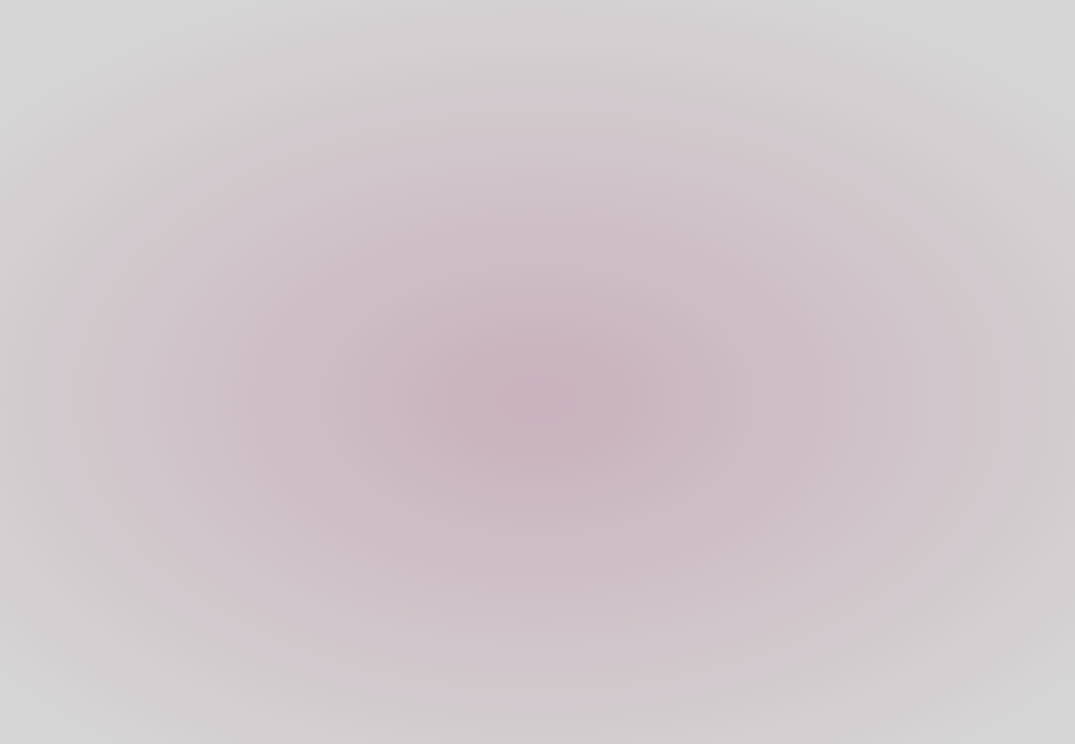
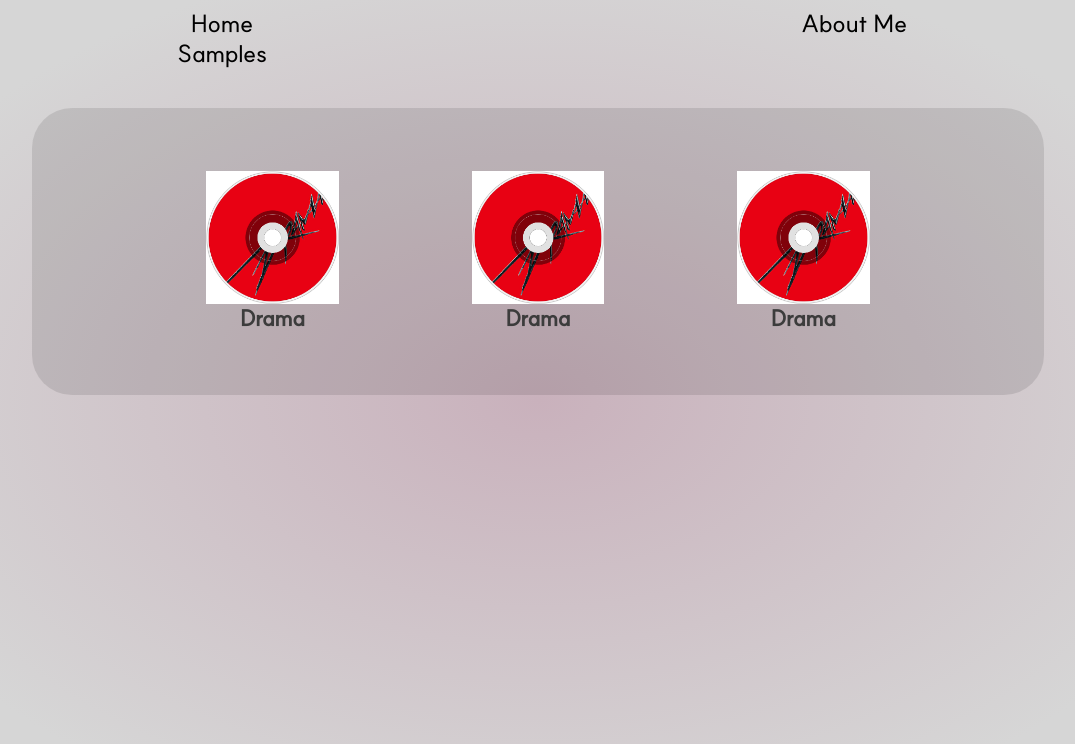
Before and after one commit to jinnooyah/yoonjin-portfolio, a React (Create React App) app: page /home in a window 1280 px wide. Before the commit this address had no page. Shown: the top 744 px of the page, without its empty margins (102-1177 px from the left). Built offline with nearby package versions, Linux system fonts and the light colour scheme.

Commit message:
added home

```diff
--- a/package.json
+++ b/package.json
@@ -1,7 +1,7 @@
 {
   "name": "yoonjin-portfolio",
   "version": "0.1.0",
-  "homepage": "https://jinnooyah.github.io/yoonjin-portfolio/",
+  "homepage": "https://jinnooyah.github.io/yoonjin-portfolio/home",
   "private": true,
   "dependencies": {
     "@testing-library/jest-dom": "^5.17.0",
--- a/src/App.js
+++ b/src/App.js
@@ -3,13 +3,19 @@ import { createRoot } from 'react-dom/client';
 import { BrowserRouter, Route, Routes } from 'react-router-dom';
 import AboutMe from './pages/AboutMe';
 import Samples from './pages/Samples';
+import Home from './pages/Home';
 
 export default function App() {
   return (
+
     <BrowserRouter>
       <Routes>
         <Route
-          path="/"
+          path="/home"
+          element={<Home />}
+        />
+        <Route
+          path="/about-me"
           element={<AboutMe />} // <-- passed as JSX
         />
         <Route
--- a/src/components/Header.js
+++ b/src/components/Header.js
@@ -5,8 +5,12 @@ import "./Header.css";
 export default function Header() {
     const navigate = useNavigate();
 
+    const onHomeClick = useCallback(() => {
+        navigate("/home")
+    }, [navigate]);
+
     const onAboutMeClick = useCallback(() => {
-        navigate("/")
+        navigate("/about-me")
     }, [navigate]);
 
     const onSamplesClick = useCallback(() => {
@@ -15,6 +19,7 @@ export default function Header() {
 
     return (
         <div className="header-container">
+            <div onClick = {onHomeClick}>Home</div>
             <div onClick = {onAboutMeClick}>About Me</div>
             <div onClick = {onSamplesClick}>Samples</div>
         </div>
--- /dev/null
+++ b/src/pages/Home.css
@@ -0,0 +1,14 @@
+.gridContainer {
+    display: grid;
+    margin: auto;
+    margin-top: 2.5rem;
+
+    grid-template-columns: repeat(3, 30%);
+    width: 70%;
+    padding: 5%;
+    align-items: center;
+    justify-content: center;
+
+    background-color: rgba(0, 0, 0, 0.1);
+    border-radius: 2.5rem;
+}
--- /dev/null
+++ b/src/pages/Home.js
@@ -0,0 +1,49 @@
+// import functionalities
+import React from "react";
+import { useState } from "react";
+import Header from "../components/Header";
+import MixItem from "../components/MixItem";
+import PopupSample from "../components/PopupSample";
+import "./Samples.css";
+
+// import cd images
+import dramaCd from '../images/drama-cd.png';
+
+export default function Samples() {
+    const [popupDrama, openDrama] = useState(false);
+
+    return (
+        <div>
+            <Header />
+            <div className="gridContainer">
+                <MixItem
+                title = "Drama"
+                cdImage = {dramaCd}
+                artist = "aespa"
+                trigger = {popupDrama}
+                setTrigger = {openDrama}/>
+                <MixItem
+                title = "Drama"
+                cdImage = {dramaCd}
+                artist = "aespa"
+                trigger = {popupDrama}
+                setTrigger = {openDrama}/>
+                <MixItem
+                title = "Drama"
+                cdImage = {dramaCd}
+                artist = "aespa"
+                trigger = {popupDrama}
+                setTrigger = {openDrama}/>
+            </div>
+
+            <PopupSample
+            title = "Drama"
+            cdImage = {dramaCd}
+            artist = "aespa"
+            castN = "solo"
+            sampleEmbed = "c71YsHdDgiY?si=XpTqPu3Cl-LugweD"
+            trigger = {popupDrama}
+            setTrigger = {openDrama}/>
+    </div>
+    );
+};
```
Also changed, not shown: src/images/drama-cd.png.
